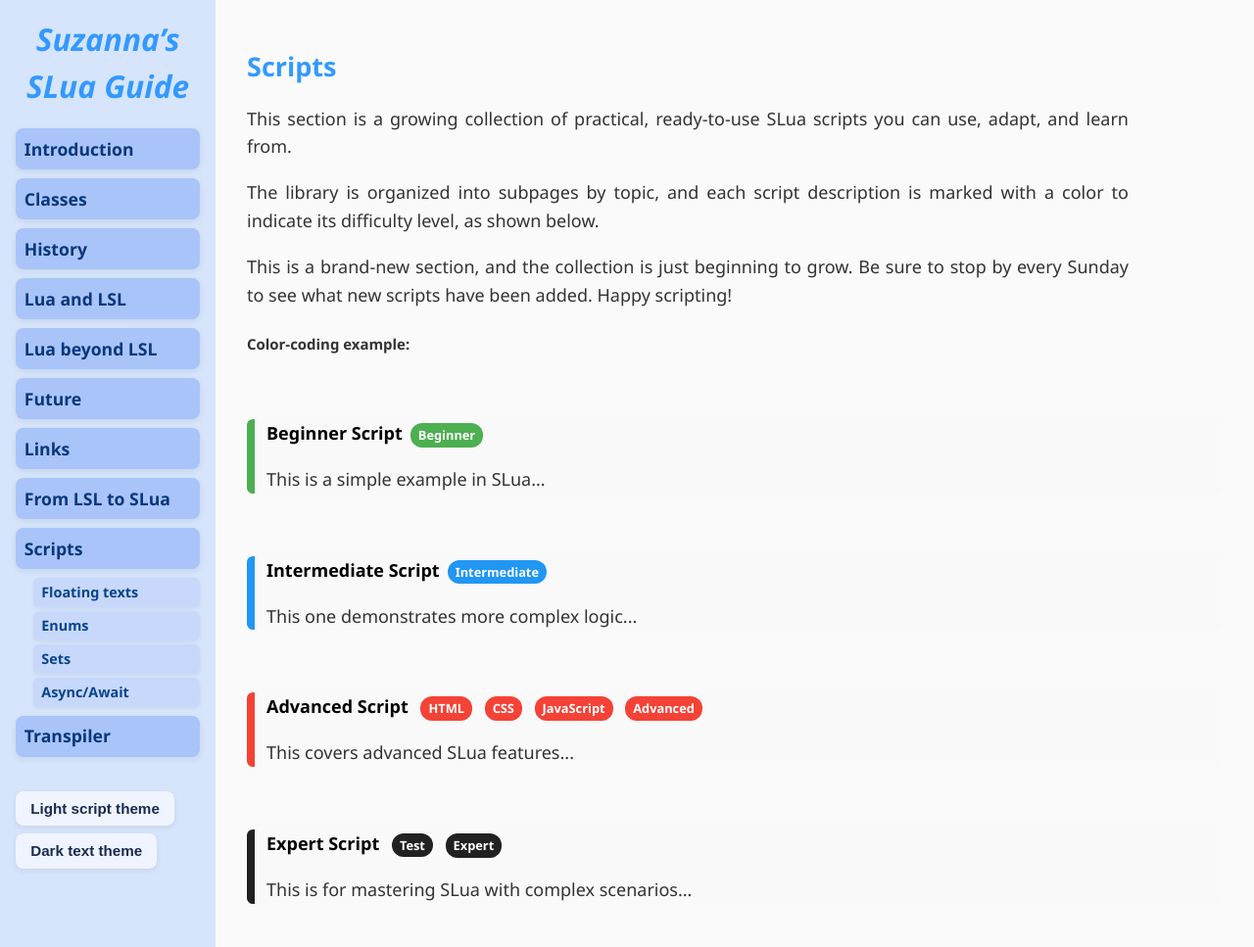
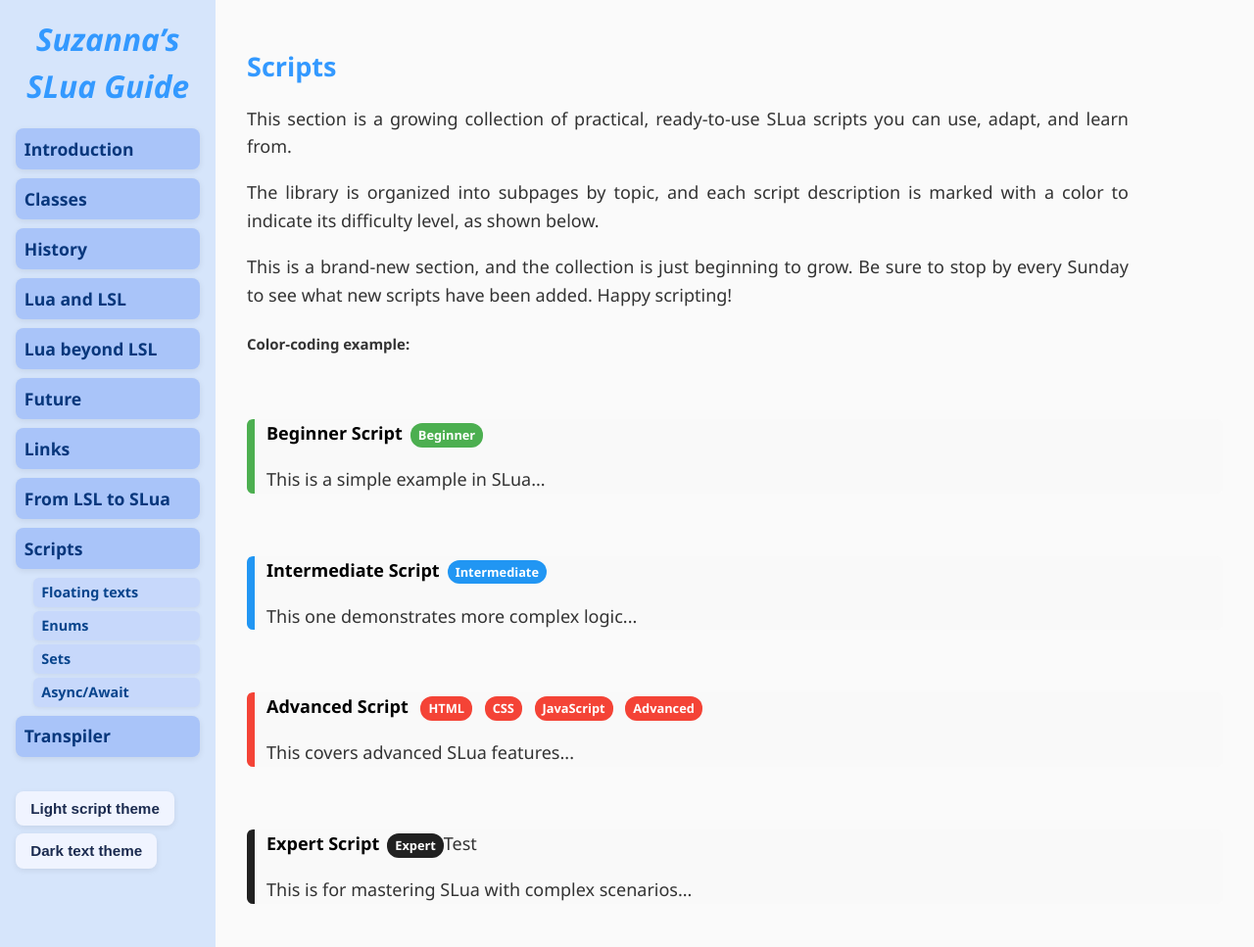
Before and after one commit to Suzanna-Linn/slua, a Jekyll site: the page built from docs/scripts.md, in a window 1280 px wide and 967 px high. Shown: the whole window at 98% size. Built offline with Jekyll 4.4.1, drawn with Linux system fonts in a browser that asks for light colours; nearby versions of some CDN libraries; our own code applies the rules of GitHub Pages for plain Markdown files; comment, search, counter and statistics services are not loaded.

Commit message:
Update scripts.md

```diff
--- a/docs/scripts.md
+++ b/docs/scripts.md
@@ -29,6 +29,6 @@ This is a brand-new section, and the collection is just beginning to grow. Be su
 </div>
 
 <div class="script-box expert">
-  <h4>Expert Script  <span class="extra">Test</span> </h4>
+  <h4>Expert Script</h4><span class="extra">Test</span>
   <p>This is for mastering SLua with complex scenarios...</p>
 </div>
```
